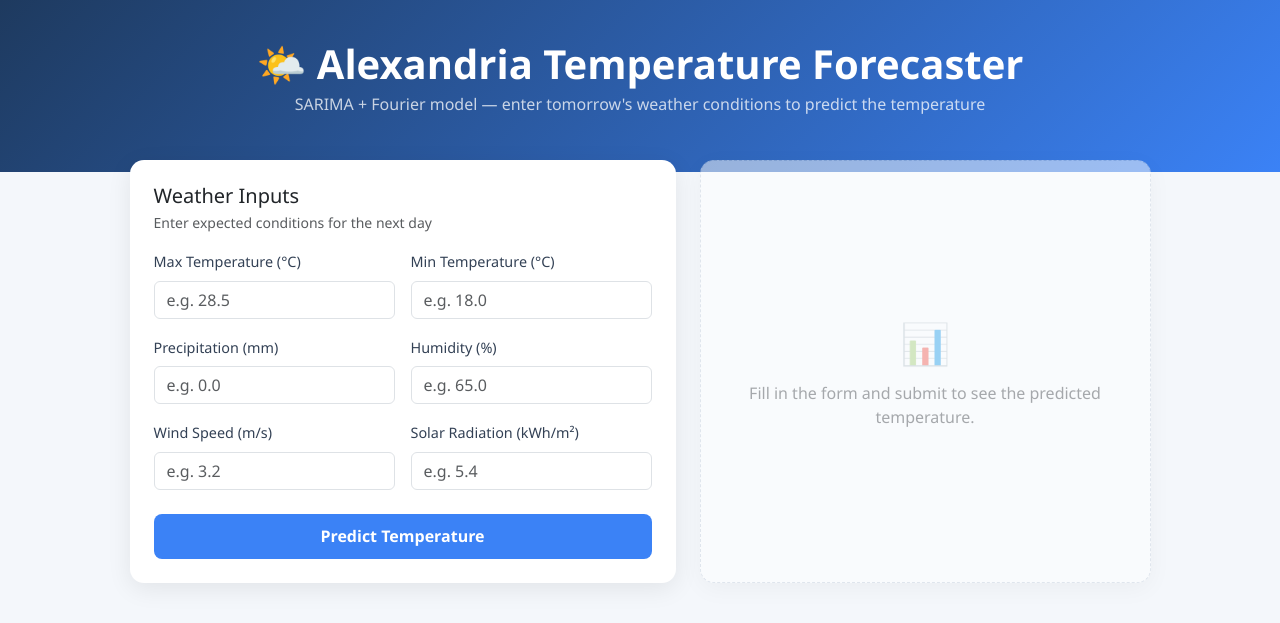
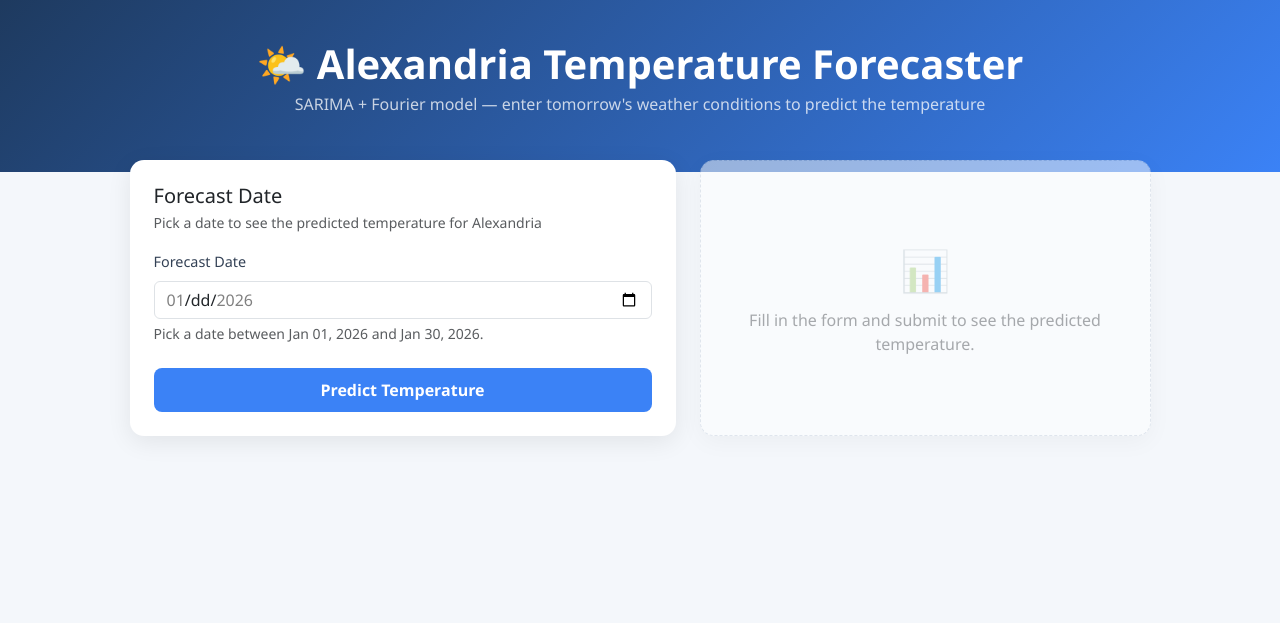
Before and after one commit to ToqaGhozlan/Machine_Learning_Summer_Intern_R5, a Django app: page / in a window 1280 px wide. Shown: the top 623 px of the page. Run offline with Django 5.2, Linux system fonts and the light colour scheme.

Commit message:
UI update

```diff
--- /dev/null
+++ b/Abdelrahman Mohamed Salama/Task 6/weather/climatology.py
@@ -0,0 +1,70 @@
+"""Seasonal climate normals for Alexandria, Egypt, used to auto-fill the
+SARIMA model's exogenous weather inputs when the user only supplies a date.
+
+The trained model needs a value for each of WEATHER_FEATURES on every day
+it forecasts. Since the app no longer asks the user to type these in, we
+estimate them from typical (climatological) conditions for that time of
+year instead.
+
+Sources (30-year monthly normals, 1990-2021):
+- Max/min temperature, humidity, wind speed, precipitation:
+  timeanddate.com climate averages for Alexandria, Egypt.
+- Solar radiation (kWh/m2/day): Alexandria-specific monthly values from
+  "Simulation and Estimation of Daily Global Solar Radiation in Egypt"
+  (station at 31°13'N, 29°58'E).
+
+These are typical values for the time of year, not real forecasts -
+actual daily weather can vary a lot from the seasonal average. Treat
+predictions from this input mode as an illustration of the model's
+seasonal behavior rather than a real weather forecast.
+"""
+from datetime import date, timedelta
+
+# Monthly normals, values represent the middle of each month (the 15th).
+# precipitation is expressed as average mm per day within that month
+# (monthly total / days in month), since the model expects a daily value.
+MONTHLY_NORMALS = {
+    1:  {"max_temperature": 18.3, "min_temperature": 9.4,  "precipitation": 2.17, "humidity": 71, "wind_speed": 6.26, "solar_radiation": 2.16},
+    2:  {"max_temperature": 18.9, "min_temperature": 9.4,  "precipitation": 1.23, "humidity": 69, "wind_speed": 6.71, "solar_radiation": 3.11},
+    3:  {"max_temperature": 21.1, "min_temperature": 11.7, "precipitation": 0.54, "humidity": 67, "wind_speed": 7.60, "solar_radiation": 4.50},
+    4:  {"max_temperature": 23.9, "min_temperature": 13.9, "precipitation": 0.15, "humidity": 65, "wind_speed": 7.60, "solar_radiation": 5.77},
+    5:  {"max_temperature": 26.7, "min_temperature": 17.8, "precipitation": 0.03, "humidity": 66, "wind_speed": 7.60, "solar_radiation": 6.75},
+    6:  {"max_temperature": 28.9, "min_temperature": 21.7, "precipitation": 0.00, "humidity": 68, "wind_speed": 8.05, "solar_radiation": 7.45},
+    7:  {"max_temperature": 30.6, "min_temperature": 23.9, "precipitation": 0.00, "humidity": 69, "wind_speed": 8.49, "solar_radiation": 7.31},
+    8:  {"max_temperature": 31.1, "min_temperature": 24.4, "precipitation": 0.03, "humidity": 69, "wind_speed": 8.05, "solar_radiation": 6.68},
+    9:  {"max_temperature": 30.0, "min_temperature": 22.8, "precipitation": 0.03, "humidity": 66, "wind_speed": 7.15, "solar_radiation": 5.46},
+    10: {"max_temperature": 27.8, "min_temperature": 19.4, "precipitation": 0.34, "humidity": 66, "wind_speed": 6.26, "solar_radiation": 4.00},
+    11: {"max_temperature": 23.9, "min_temperature": 15.0, "precipitation": 1.10, "humidity": 69, "wind_speed": 5.81, "solar_radiation": 2.55},
+    12: {"max_temperature": 20.6, "min_temperature": 11.1, "precipitation": 1.74, "humidity": 72, "wind_speed": 5.81, "solar_radiation": 1.92},
+}
+
+FEATURES = ["max_temperature", "min_temperature", "precipitation", "humidity", "wind_speed", "solar_radiation"]
+
+
+def _month_anchor(year: int, month: int) -> date:
+    """The 15th of the given month - the date each monthly normal represents."""
+    return date(year, month, 15)
+
+
+def estimate_weather_for_date(d: date) -> dict:
+    """Estimate typical weather for the given date by linearly interpolating
+    between the two nearest months' normals (wrapping around December -> January)."""
+    if d.day >= 15:
+        m1, y1 = d.month, d.year
+        m2, y2 = (d.month + 1, d.year) if d.month < 12 else (1, d.year + 1)
+    else:
+        m1, y1 = (d.month - 1, d.year) if d.month > 1 else (12, d.year - 1)
+        m2, y2 = d.month, d.year
+
+    anchor1 = _month_anchor(y1, m1)
+    anchor2 = _month_anchor(y2, m2)
+    total_days = (anchor2 - anchor1).days
+    frac = (d - anchor1).days / total_days if total_days else 0.0
+
+    n1 = MONTHLY_NORMALS[m1]
+    n2 = MONTHLY_NORMALS[m2]
+
+    return {
+        feat: round(n1[feat] + (n2[feat] - n1[feat]) * frac, 2)
+        for feat in FEATURES
+    }
--- a/Abdelrahman Mohamed Salama/Task 6/weather/forms.py
+++ b/Abdelrahman Mohamed Salama/Task 6/weather/forms.py
@@ -1,60 +1,34 @@
 from django import forms
 
+from .ml_model import get_forecast_window
 
-class WeatherInputForm(forms.Form):
-    max_temperature = forms.FloatField(
-        label="Max Temperature (°C)",
-        min_value=-10,
-        max_value=50,
-        widget=forms.NumberInput(attrs={
-            "class": "form-control", "step": "0.1", "placeholder": "e.g. 28.5",
-        }),
-    )
-    min_temperature = forms.FloatField(
-        label="Min Temperature (°C)",
-        min_value=-10,
-        max_value=40,
-        widget=forms.NumberInput(attrs={
-            "class": "form-control", "step": "0.1", "placeholder": "e.g. 18.0",
-        }),
-    )
-    precipitation = forms.FloatField(
-        label="Precipitation (mm)",
-        min_value=0,
-        max_value=200,
-        widget=forms.NumberInput(attrs={
-            "class": "form-control", "step": "0.1", "placeholder": "e.g. 0.0",
-        }),
-    )
-    humidity = forms.FloatField(
-        label="Humidity (%)",
-        min_value=0,
-        max_value=100,
-        widget=forms.NumberInput(attrs={
-            "class": "form-control", "step": "0.1", "placeholder": "e.g. 65.0",
-        }),
-    )
-    wind_speed = forms.FloatField(
-        label="Wind Speed (m/s)",
-        min_value=0,
-        max_value=40,
-        widget=forms.NumberInput(attrs={
-            "class": "form-control", "step": "0.1", "placeholder": "e.g. 3.2",
-        }),
-    )
-    solar_radiation = forms.FloatField(
-        label="Solar Radiation (kWh/m²)",
-        min_value=0,
-        max_value=15,
-        widget=forms.NumberInput(attrs={
-            "class": "form-control", "step": "0.01", "placeholder": "e.g. 5.4",
+
+class ForecastDateForm(forms.Form):
+    forecast_date = forms.DateField(
+        label="Forecast Date",
+        widget=forms.DateInput(attrs={
+            "class": "form-control", "type": "date",
         }),
     )
 
-    def clean(self):
-        cleaned_data = super().clean()
-        min_t = cleaned_data.get("min_temperature")
-        max_t = cleaned_data.get("max_temperature")
-        if min_t is not None and max_t is not None and min_t > max_t:
-            self.add_error("min_temperature", "Min temperature can't exceed max temperature.")
-        return cleaned_data
+    def __init__(self, *args, **kwargs):
+        super().__init__(*args, **kwargs)
+        # Bounds depend on the trained model (how many days of data it saw),
+        # so they're computed at request time and used both for the HTML
+        # date-picker limits and for server-side validation below.
+        self.min_date, self.max_date = get_forecast_window()
+        self.fields["forecast_date"].widget.attrs.update({
+            "min": self.min_date.isoformat(),
+            "max": self.max_date.isoformat(),
+        })
+        self.fields["forecast_date"].help_text = (
+            f"Pick a date between {self.min_date:%b %d, %Y} and {self.max_date:%b %d, %Y}."
+        )
+
+    def clean_forecast_date(self):
+        d = self.cleaned_data["forecast_date"]
+        if d < self.min_date or d > self.max_date:
+            raise forms.ValidationError(
+                f"Date must be between {self.min_date:%b %d, %Y} and {self.max_date:%b %d, %Y}."
+            )
+        return d
--- a/Abdelrahman Mohamed Salama/Task 6/weather/templates/weather/index.html
+++ b/Abdelrahman Mohamed Salama/Task 6/weather/templates/weather/index.html
@@ -3,39 +3,33 @@
 {% block content %}
 <div class="row justify-content-center g-4 pb-5">
 
-    <!-- Weather Input Form -->
+    <!-- Forecast Date Input -->
     <div class="col-lg-6">
         <div class="card p-4">
 
-            <h5 class="mb-1">Weather Inputs</h5>
+            <h5 class="mb-1">Forecast Date</h5>
             <p class="text-muted small mb-3">
-                Enter expected conditions for the next day
+                Pick a date to see the predicted temperature for Alexandria
             </p>
 
             <form method="post" novalidate>
                 {% csrf_token %}
 
-                <div class="row g-3">
+                <label class="form-label" for="{{ form.forecast_date.id_for_label }}">
+                    {{ form.forecast_date.label }}
+                </label>
 
-                    {% for field in form %}
-                    <div class="col-md-6">
+                {{ form.forecast_date }}
 
-                        <label class="form-label" for="{{ field.id_for_label }}">
-                            {{ field.label }}
-                        </label>
+                {% if form.forecast_date.help_text %}
+                    <div class="form-text">{{ form.forecast_date.help_text }}</div>
+                {% endif %}
 
-                        {{ field }}
-
-                        {% if field.errors %}
-                            <div class="text-danger small mt-1">
-                                {{ field.errors.0 }}
-                            </div>
-                        {% endif %}
-
+                {% if form.forecast_date.errors %}
+                    <div class="text-danger small mt-1">
+                        {{ form.forecast_date.errors.0 }}
                     </div>
-                    {% endfor %}
-
-                </div>
+                {% endif %}
 
                 {% if form.non_field_errors %}
                     <div class="text-danger small mt-3">
@@ -62,7 +56,22 @@
             <div class="display-5 fw-bold text-success">
                 {{ result.predicted_temperature|floatformat:1 }}°C
             </div>
-
+            <p class="text-muted small mt-1 mb-3">
+                Forecast for {{ result.forecast_date }}
+            </p>
+            <p class="text-muted small mb-3">
+                95% confidence range: {{ result.lower_bound|floatformat:1 }}°C – {{ result.upper_bound|floatformat:1 }}°C
+            </p>
+            <hr>
+            <p class="text-muted small mb-1">Estimated conditions used (seasonal average for that date):</p>
+            <p class="text-muted small mb-0">
+                Max {{ result.estimated_inputs.max_temperature }}°C ·
+                Min {{ result.estimated_inputs.min_temperature }}°C ·
+                Humidity {{ result.estimated_inputs.humidity }}% ·
+                Wind {{ result.estimated_inputs.wind_speed }} m/s ·
+                Precip {{ result.estimated_inputs.precipitation }} mm ·
+                Solar {{ result.estimated_inputs.solar_radiation }} kWh/m²
+            </p>
         </div>
 
         {% elif error %}
--- a/Abdelrahman Mohamed Salama/Task 6/weather/views.py
+++ b/Abdelrahman Mohamed Salama/Task 6/weather/views.py
@@ -1,8 +1,8 @@
 from django.shortcuts import render
 import traceback
 
-from .forms import WeatherInputForm
-from .ml_model import predict_next_day, WEATHER_FEATURES
+from .forms import ForecastDateForm
+from .ml_model import predict_for_date
 
 
 def predict_view(request):
@@ -10,19 +10,20 @@ def predict_view(request):
     error = None
 
     if request.method == "POST":
-        form = WeatherInputForm(request.POST)
+        form = ForecastDateForm(request.POST)
         if form.is_valid():
-            weather_values = {f: form.cleaned_data[f] for f in WEATHER_FEATURES}
             try:
-                result = predict_next_day(weather_values)# func to predict the next day temperature based on the user input weather values
+                result = predict_for_date(form.cleaned_data["forecast_date"])
             except FileNotFoundError:
                 error = "Model file not found on the server. Check models/sarima_fourier_model.pkl."
                 traceback.print_exc()
+            except ValueError as e:
+                error = str(e)
             except Exception:
                 error = "Something went wrong while generating the forecast. Please try again."
                 traceback.print_exc()
     else:
-        form = WeatherInputForm()
+        form = ForecastDateForm()
 
     return render(request, "weather/index.html", {
         "form": form,
```
Also changed, not shown: Abdelrahman Mohamed Salama/Task 6/weather/ml_model.py (+60 -20 lines), Abdelrahman Mohamed Salama/Task 6/db.sqlite3 (added), 1 other file.
